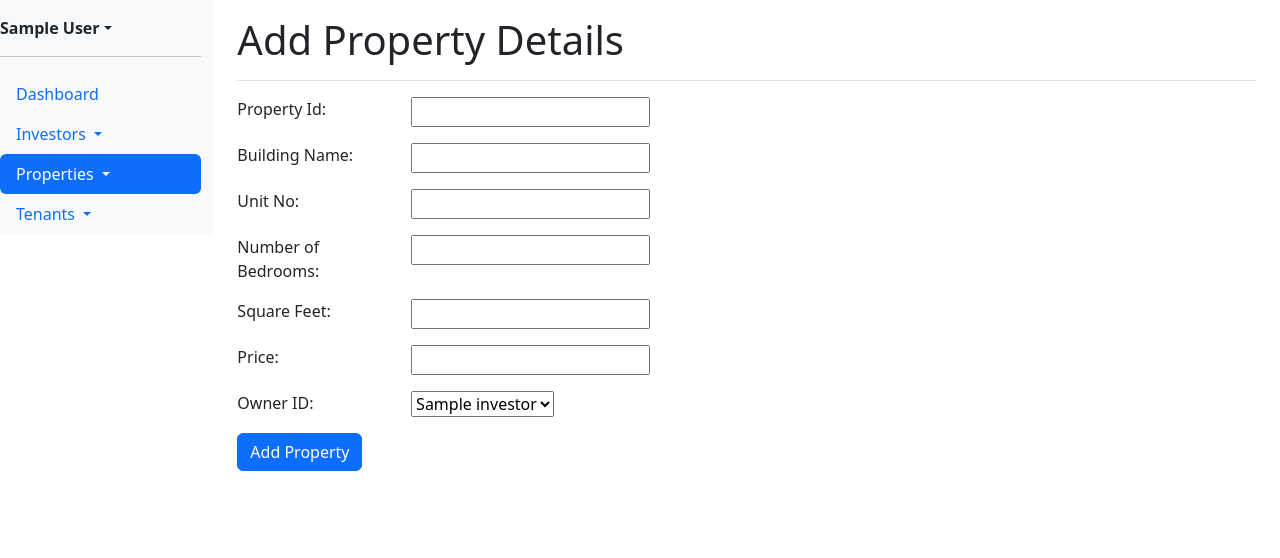
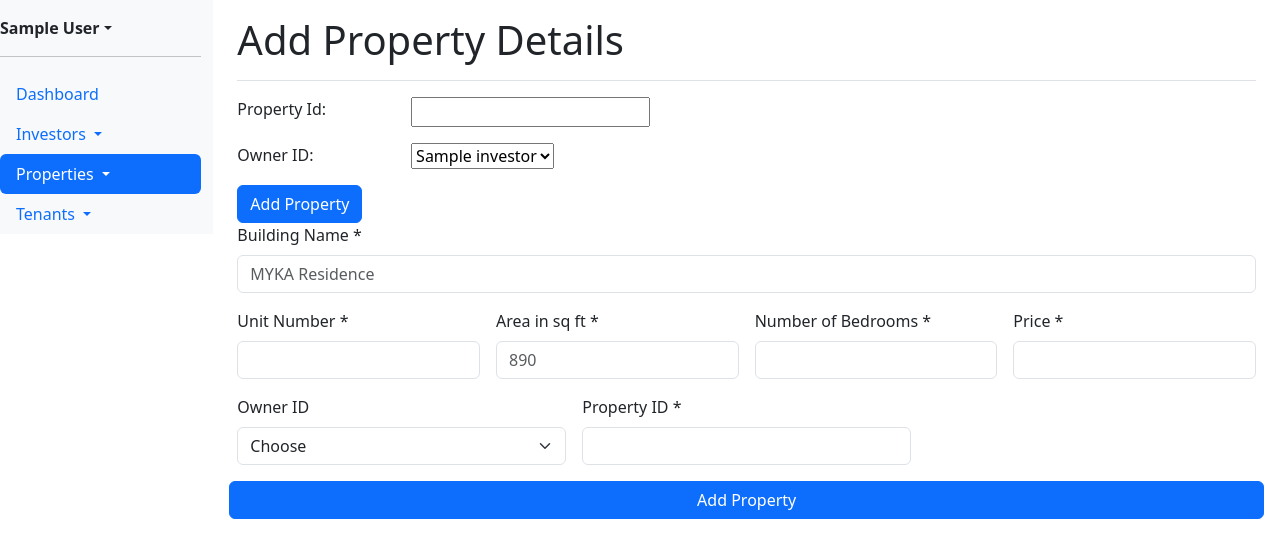
Before and after one commit to MY0usuf/Real-Estate-Management, a Flask app: page /add_property in a window 1280 px wide. Shown: the top 558 px of the page. Run offline with Flask 3, Linux system fonts and the light colour scheme; a user stored in the database is signed in; tables that the repository leaves empty hold one stand-in row (values such as "Sample post").

Commit message:
Beautified the form

```diff
--- a/app/templates/add_property.html
+++ b/app/templates/add_property.html
@@ -7,31 +7,6 @@
         <div class="row mb-3">
             <div class="col-sm-2"><label for="property_id">Property Id:</label></div>
             <div class="col-sm-1"><input type="text" id="property_id" name="property_id" required></div>
-        </div>
-
-        <div class="row mb-3">
-            <div class="col-sm-2"><label for="building_name">Building Name:</label></div>
-            <div class="col-sm-1"><input type="text" id="building_name" name="building_name" required></div>
-        </div>
-
-        <div class="row mb-3">
-            <div class="col-sm-2"><label for="unit_no">Unit No:</label></div>
-            <div class="col-sm-1"><input type="text" id="unit_no" name="unit_no" required></div>
-        </div>
-
-        <div class="row mb-3">
-            <div class="col-sm-2"><label for="bedrooms">Number of Bedrooms:</label></div>
-            <div class="col-sm-1"><input type="number" id="bedrooms" name="bedrooms" required></div>
-        </div>
-
-        <div class="row mb-3">
-            <div class="col-sm-2"><label for="square_feet">Square Feet:</label></div>
-            <div class="col-sm-1"><input type="number" id="square_feet" name="square_feet" required></div>
-        </div>
-
-        <div class="row mb-3">
-            <div class="col-sm-2"><label for="price">Price:</label></div>
-            <div class="col-sm-1"><input type="number" id="price" name="price" required></div>
         </div>
 
         <div class="row mb-3">
@@ -47,4 +22,41 @@
 
         <button type="submit" class="btn btn-primary">Add Property</button>
     </form>
+
+    <form method="POST" class="row g-3">
+        <div class="col-12">
+            <label for="building_name" class="form-label">Building Name *</label>
+            <input type="text" class="form-control" id="building_name" name="building_name" placeholder="MYKA Residence" required>
+        </div>
+        <div class="col-md-3">
+          <label for="unit_no" class="form-label">Unit Number *</label>
+          <input type="number" class="form-control" id="unit_no" name="unit_no" required>
+        </div>
+        <div class="col-md-3">
+          <label for="square_feet" class="form-label">Area in sq ft *</label>
+          <input type="number" class="form-control" id="square_feet" name="square_feet" placeholder="890" required>
+        </div>
+        <div class="col-md-3">
+            <label for="bedrooms" class="form-label">Number of Bedrooms *</label>
+            <input type="number" class="form-control" id="bedrooms" name="bedrooms" required>
+        </div>
+        <div class="col-md-3">
+            <label for="price" class="form-label">Price *</label>
+            <input type="number" class="form-control" id="price" name="price" required>
+        </div>
+        <div class="col-md-4">
+          <label for="owner_id" class="form-label">Owner ID</label>
+          <select id="owner_id" name="owner_id" class="form-select" required>
+              <option selected>Choose</option>
+            {% for investor in investors %}
+                    <option value="{{ investor.name }}">{{ investor.name }}</option>
+            {% endfor %}
+          </select>
+        </div>
+        <div class="col-md-4">
+            <label for="property_id" class="form-label">Property ID *</label>
+            <input type="tex" class="form-control" id="property_id" name="property_id" required>
+        </div>
+        <button type="submit" class="btn btn-primary">Add Property</button>
+      </form>
 {% endblock %}
```
